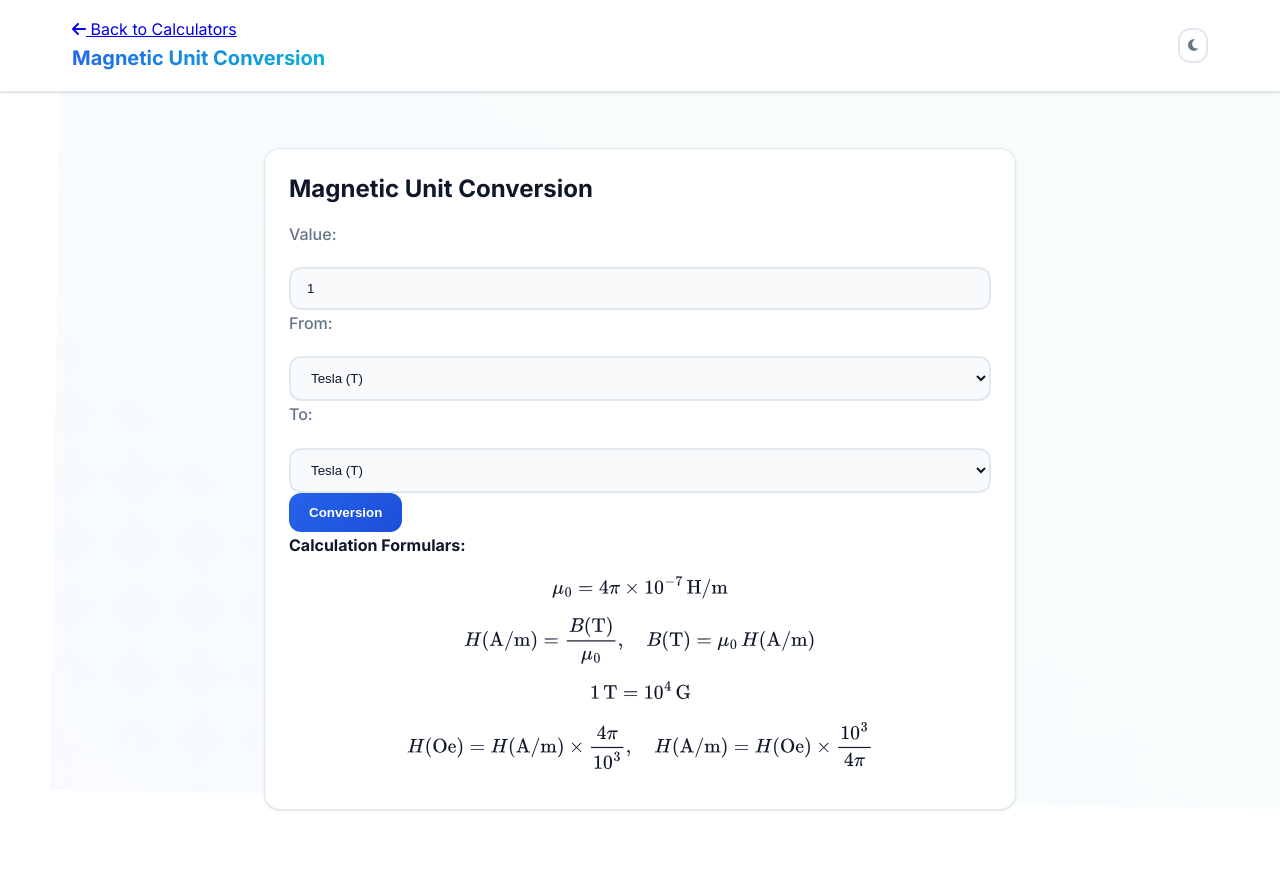
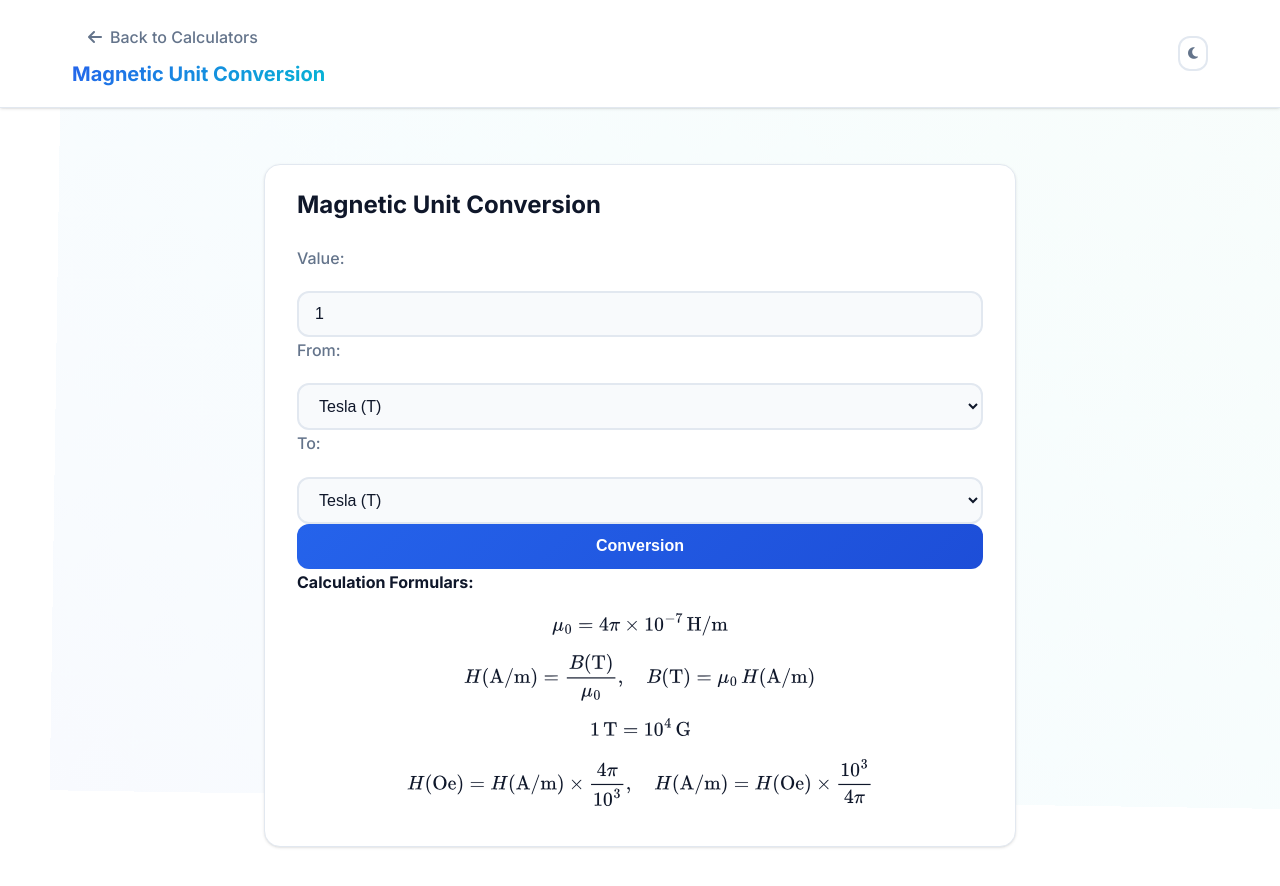
Before and after one commit to emlizard/magunitlizard, a plain HTML site: page index.html in a window 1280 px wide. Drawn offline with nearby package versions, Linux system fonts and the light colour scheme.

Commit message:
Update style.css

```diff
--- a/style.css
+++ b/style.css
@@ -14,19 +14,23 @@ body::before{content:'';position:fixed;inset:0;background:linear-gradient(45deg,
     .header{position:sticky;top:0;z-index:10;background:rgba(255,255,255,.95);backdrop-filter:blur(20px);border-bottom:1px solid var(--border);box-shadow:var(--shadow)}
     [data-theme="dark"] .header{background:rgba(15,23,42,.95)}
     .header-content{max-width:1200px;margin:0 auto;padding:1rem 2rem;display:flex;gap:1rem;align-items:center;justify-content:space-between;flex-wrap:wrap}
+    .header-left{display: flex; align-items: center; gap: 1.5rem;}
+    .back-btn{display:inline-flex;align-items:center;gap:.5rem;color:var(--text-secondary);text-decoration:none;padding:.5rem 1rem;border-radius:var(--radius);transition:var(--transition);font-weight:500}
+    .back-btn:hover{color:var(--primary);background:rgba(37,99,235,.1)}
     .page-title{font-weight:800;font-size:1.25rem;background:linear-gradient(135deg,var(--primary),var(--accent));-webkit-background-clip:text;-webkit-text-fill-color:transparent}
     .theme-toggle{background:transparent;border:2px solid var(--border);color:var(--text-secondary);padding:.5rem;border-radius:var(--radius);cursor:pointer;transition:var(--transition)}
     .theme-toggle:hover{border-color:var(--primary);color:var(--primary)}
     .container{max-width:800px;margin:2rem auto;padding:1.5rem;display:flex;flex-direction:column;gap:1.5rem;}
-.card{background:var(--card);border:1px solid var(--border);border-radius:var(--radius-lg);box-shadow:var(--shadow);padding:1.5rem;position:relative;overflow:hidden}
+    .card{background:var(--card);border:1px solid var(--border);border-radius:var(--radius-lg);box-shadow:var(--shadow);padding:1.5rem 2rem;position:relative;overflow:hidden}
     .input-group{display:flex;flex-direction:column;gap:.5rem;margin-bottom:1.25rem}
     .input-group label{font-weight:500;color:var(--text-secondary)}
-.input-field{width:100%;padding:.75rem 1rem;border:2px solid var(--border);border-radius:var(--radius);background:var(--surface);color:var(--text-primary);transition:var(--transition)}
+    .input-field{width:100%;padding:.75rem 1rem;border:2px solid var(--border);border-radius:var(--radius);background:var(--surface);color:var(--text-primary);transition:var(--transition);font-size:1rem;}
     .input-field:focus{outline:none;border-color:var(--primary);box-shadow:0 0 0 3px rgba(37,99,235,.1)}
-.btn{display:inline-flex;align-items:center;justify-content:center;gap:2rem;padding:.75rem 1.25rem;background:linear-gradient(135deg,var(--primary),var(--primary-dark));color:#fff;border:none;border-radius:var(--radius);font-weight:600;cursor:pointer;transition:var(--transition);text-decoration:none}
+    .btn{width:100%; display:inline-flex;align-items:center;justify-content:center;gap:0.5rem;padding:.85rem 1.25rem;background:linear-gradient(135deg,var(--primary),var(--primary-dark));color:#fff;border:none;border-radius:var(--radius);font-weight:600;cursor:pointer;transition:var(--transition);text-decoration:none;font-size:1rem;}
     .btn:hover{transform:translateY(-2px);box-shadow:var(--shadow-medium)}
-.result-area{margin-top:1.5rem;padding:1rem;background:var(--surface);border-radius:var(--radius);border-left:4px solid var(--primary);min-height:2.5rem;animation:fadeIn .5s}
+    .result-area{margin-top:1.5rem;padding:1.25rem;background:var(--surface);border-radius:var(--radius);border-left:4px solid var(--primary);min-height:2.5rem;animation:fadeIn .5s; font-size: 1.1rem; text-align: center; font-weight: 500;}
     @keyframes fadeIn{from{opacity:0}to{opacity:1}}
     .updated{color:var(--primary);animation:resultUpdate .5s ease-out}
     @keyframes resultUpdate{0%{background:rgba(37,99,235,.2);transform:scale(1.02)}100%{background:transparent;transform:scale(1)}}
-h1,h2,h3{font-weight:700;line-height:1.3;margin-bottom:1rem}
+    h1,h2,h3{font-weight:700;line-height:1.3;margin-bottom:1.5rem; color: var(--text-primary);}
+    #formulas p { margin-bottom: 0.5rem; }
```
Lines whose indentation alone changed are shown as unchanged.
